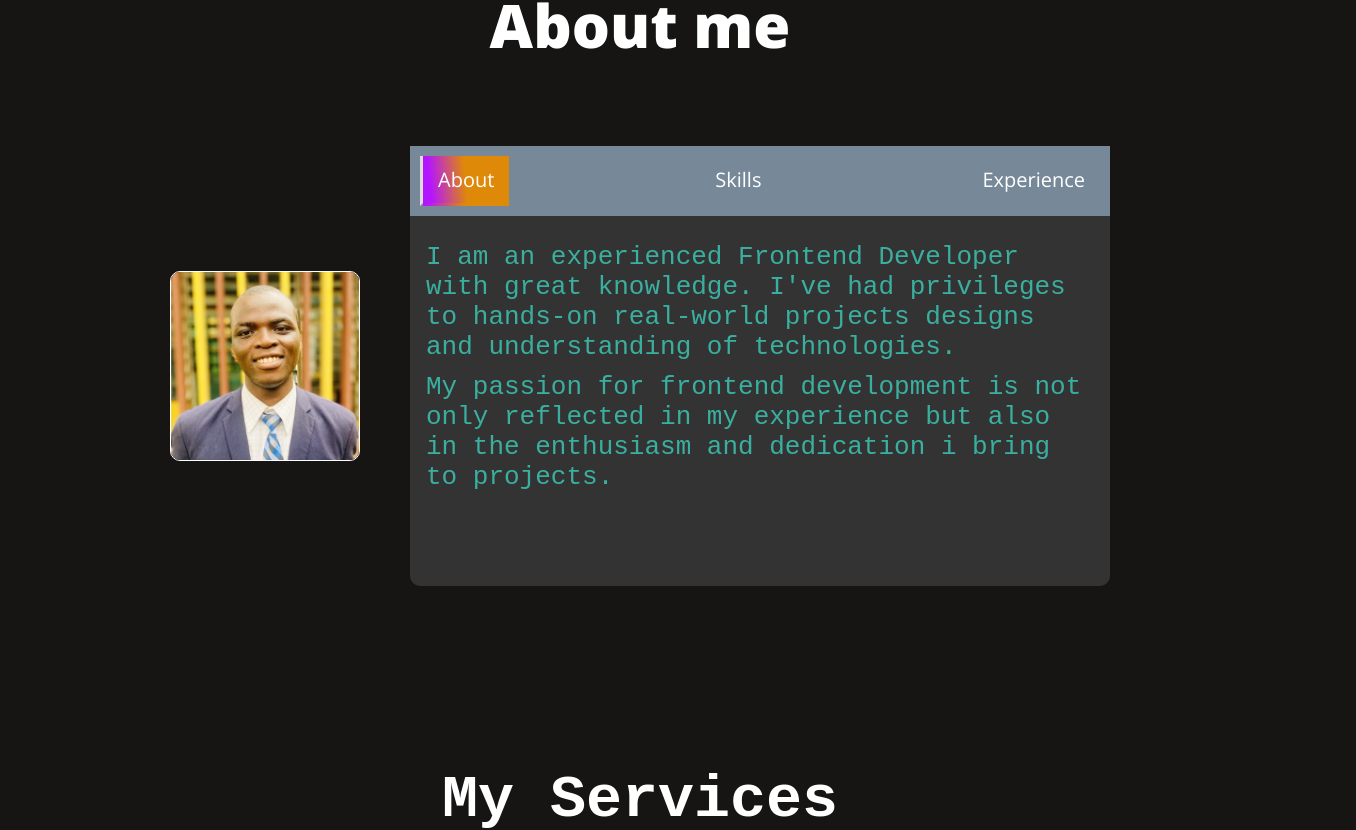
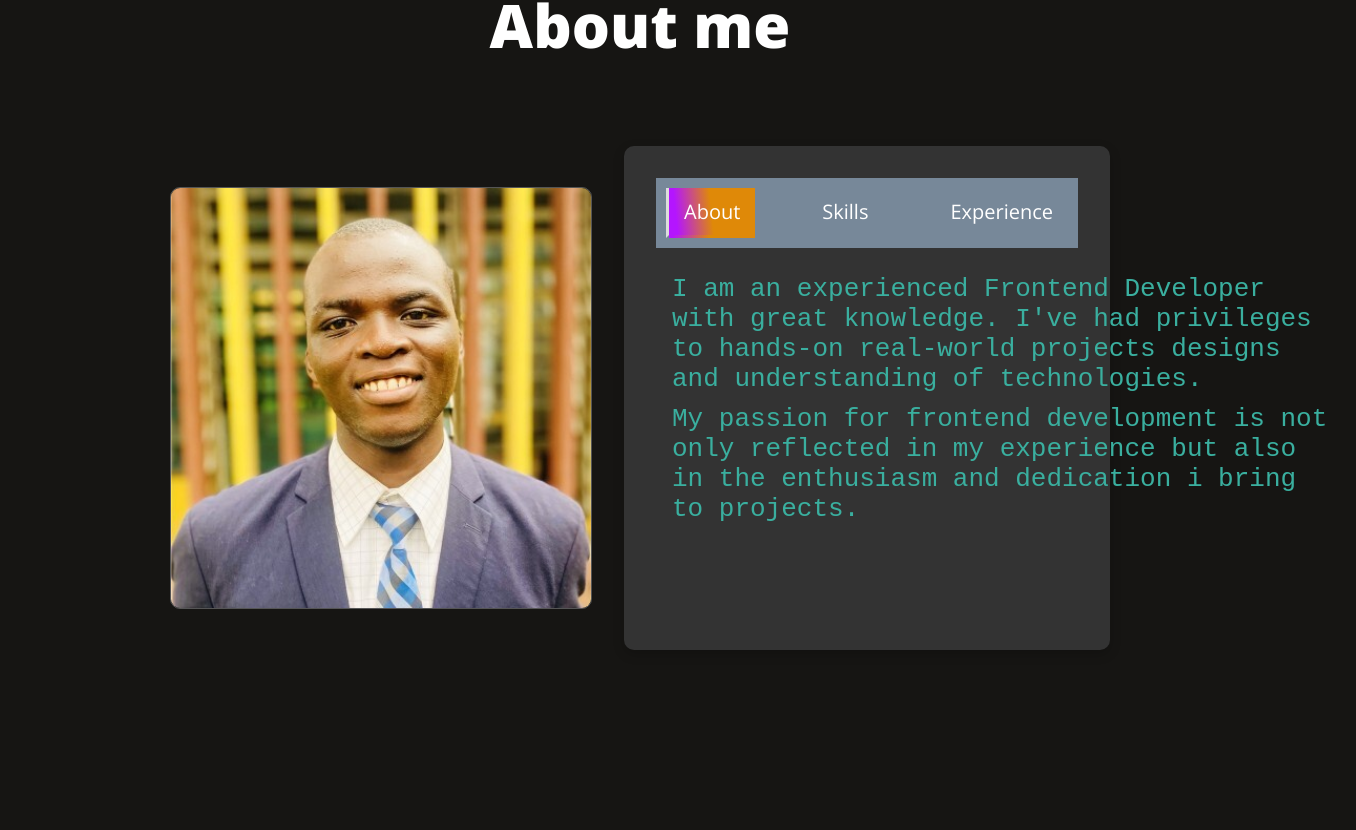
Before and after one commit to jexzyjames/portfolio, a React (Create React App) app: page / in a window 1280 px wide. Shown: the part 1068-1898 px from the top of the page, 1356 px wide, since content can reach past the window. Built offline with nearby package versions, Linux system fonts and the light colour scheme.

Commit message:
Refactor About.css for improved styling and layout

```diff
--- a/src/Portfolio/Components/About/About.css
+++ b/src/Portfolio/Components/About/About.css
@@ -10,7 +10,7 @@
 .about-section{
     display: flex;
     justify-content: space-between;
-    gap:50px;
+    gap:2rem;
 
 }
 .about-title{
@@ -27,31 +27,35 @@
     z-index: -1;
 }
 
-.image-left{
+.image-left {
     display: flex;
-    flex-basis: 50%;
+    flex: 1;
+    min-width: 0;
     align-items: center;
     justify-content: center;
     overflow: hidden;
-    width:100%;
 }
 
-.image-left img{
+.image-left img {
+    display: block;
     width: 100%;
+    max-width: 600px;
     height: auto;
+    max-height: 500px;
+    object-fit: cover;
     border-radius: 10px;
-    border: 1px solid;
-    object-fit: cover;
-    max-width: 600px;
-}
-.details-right{
-    flex-basis: 50%;
-    background: #333;
-    /* padding:1rem; */
-    box-shadow: rgba(0, 0, 0, 0.4) ;
-    border-radius: 10px;
+    border: 1px solid #555;
 }
 
+.details-right {
+    flex: 1;
+    min-width: 0;
+    padding: 2rem;
+    background: #333;
+    border-radius: 10px;
+    box-shadow: 0 4px 12px rgba(0, 0, 0, 0.2);
+    box-sizing: border-box;
+}
 .infos{
     display: flex;
     flex-direction: column;
```
